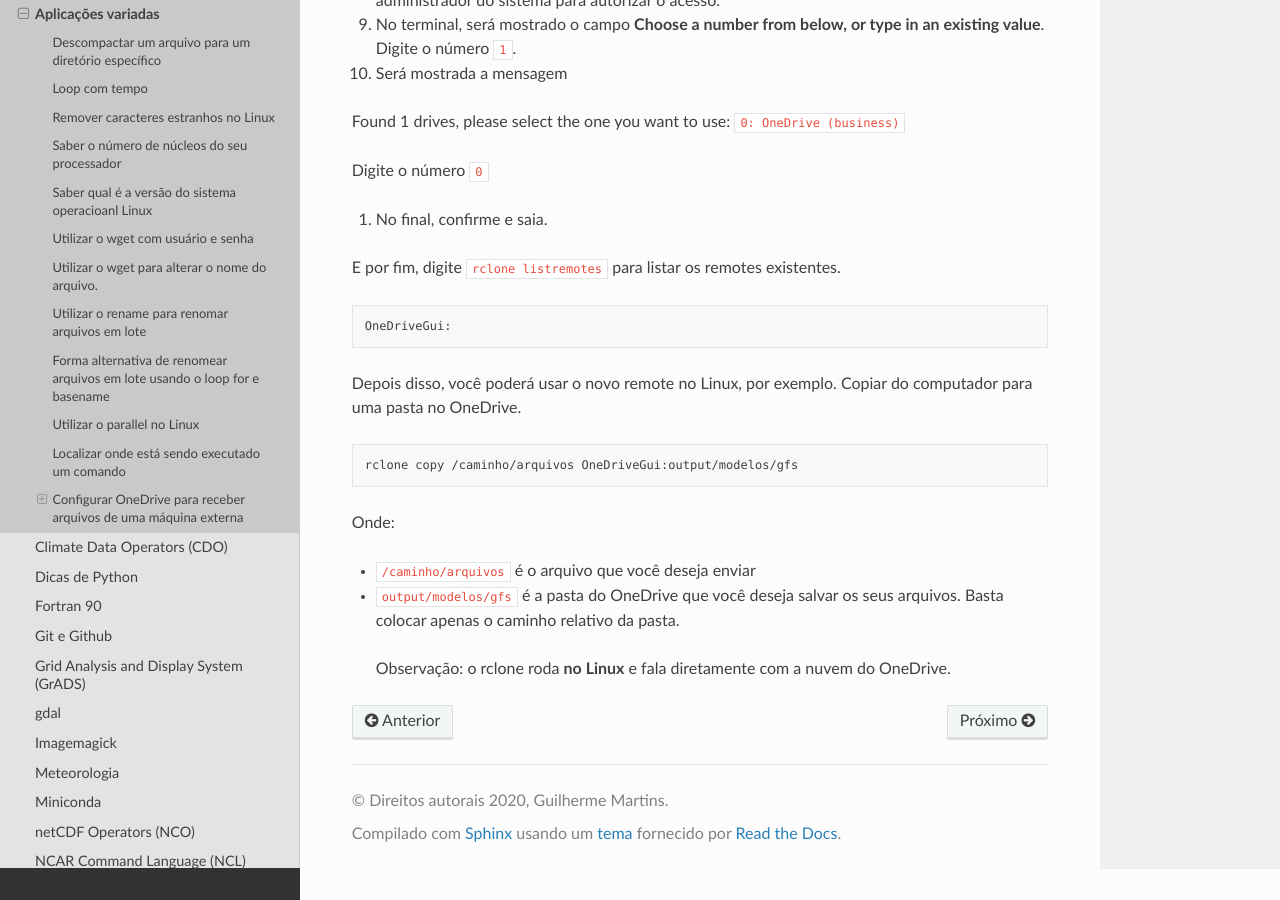
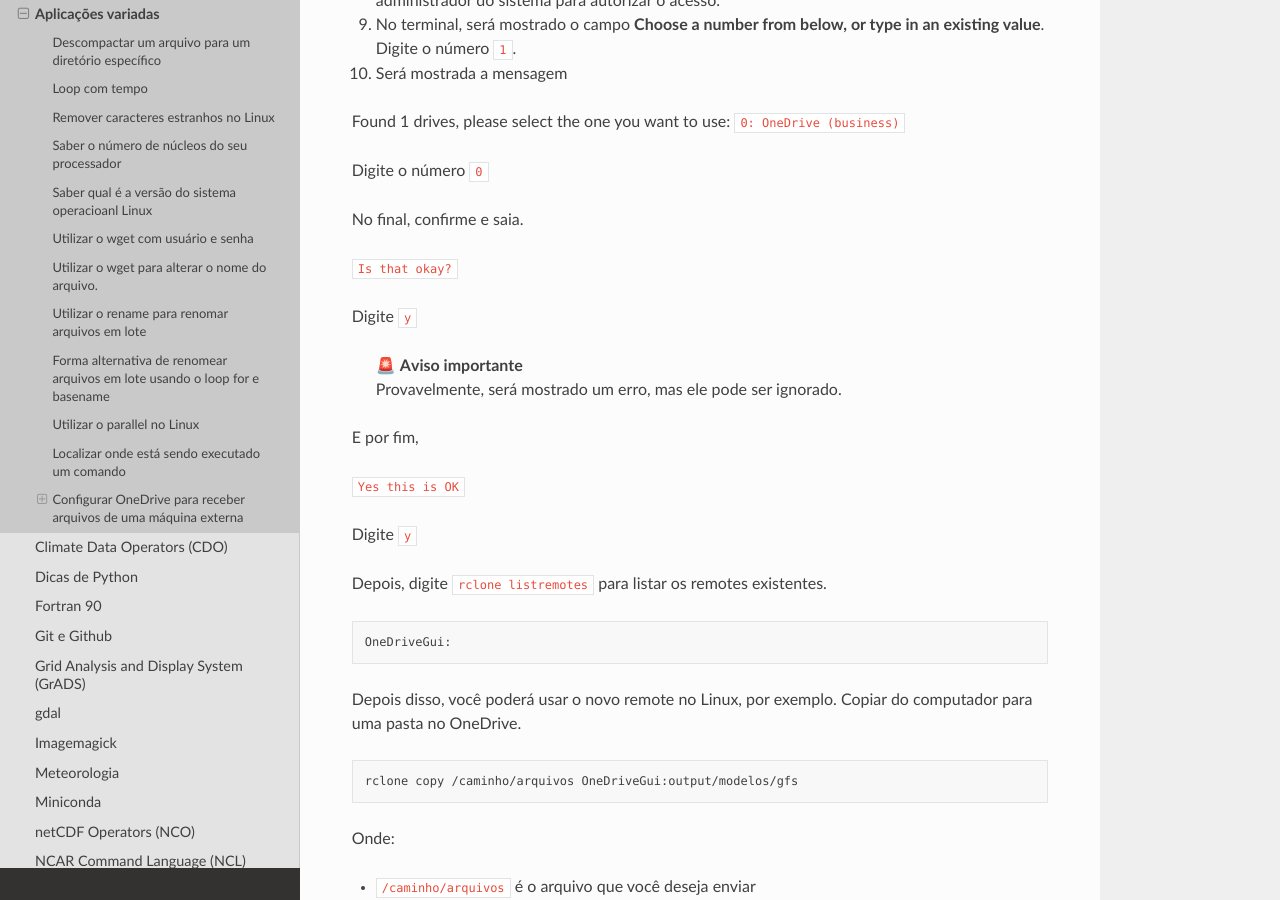
Before and after one commit to jgmsantos/homepage, a Sphinx documentation site: the page built from docs/pages/tutoriais/variados.md, in a window 1280 px wide and 900 px high, scrolled down 8755 px. Built offline with Sphinx 7.4.7 and the Read the Docs theme 3.1.0, drawn with Linux system fonts in a browser that asks for light colours; pages that are not in the unit, such as notebooks, are missing from menus.

Commit message:
20260122-3

````diff
--- a/docs/pages/tutoriais/variados.md
+++ b/docs/pages/tutoriais/variados.md
@@ -403,9 +403,22 @@
 
 Digite o número `0`
 
-11. No final, confirme e saia.
+No final, confirme e saia.
 
-E por fim, digite ```rclone listremotes``` para listar os remotes existentes.
+`Is that okay?`
+
+Digite `y`
+
+> 🚨 **Aviso importante**
+> Provavelmente, será mostrado um erro, mas ele pode ser ignorado.
+
+E por fim,
+
+`Yes this is OK`
+
+Digite `y`
+
+Depois, digite ```rclone listremotes``` para listar os remotes existentes.
 
 ```bash
 OneDriveGui:
````
